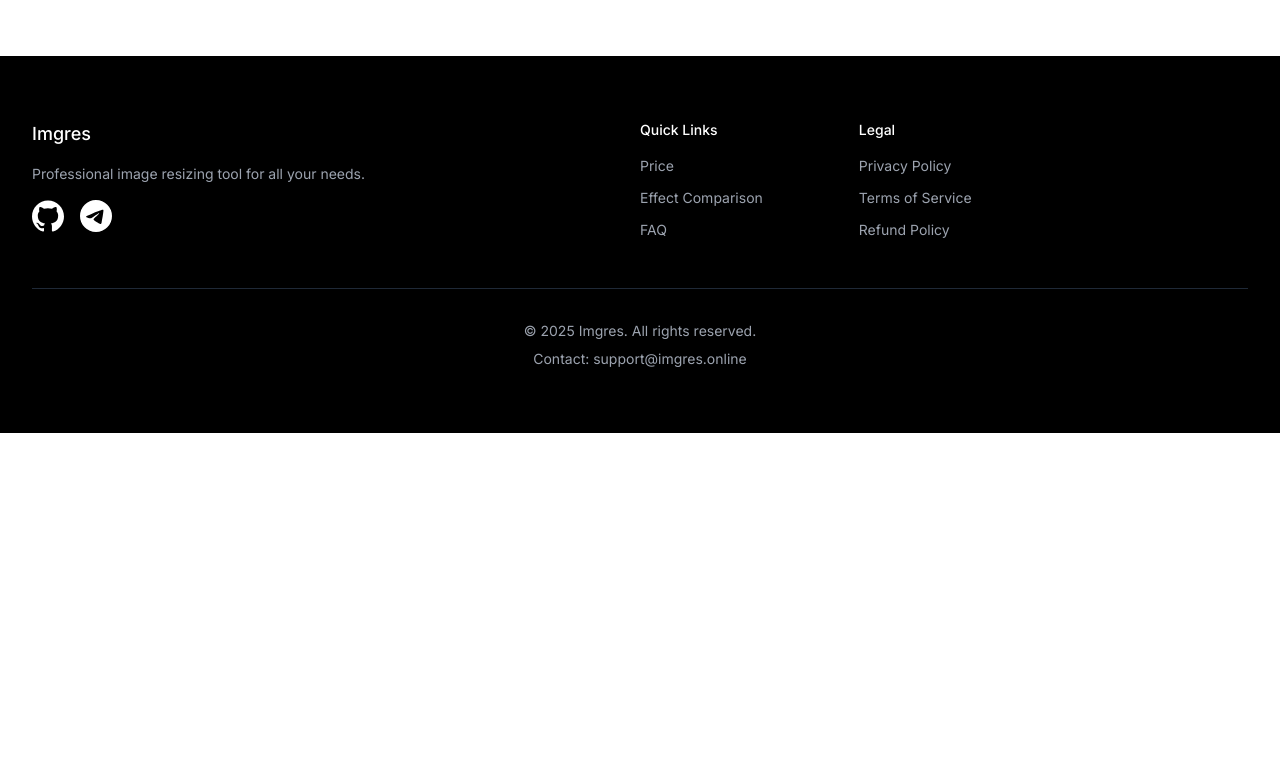
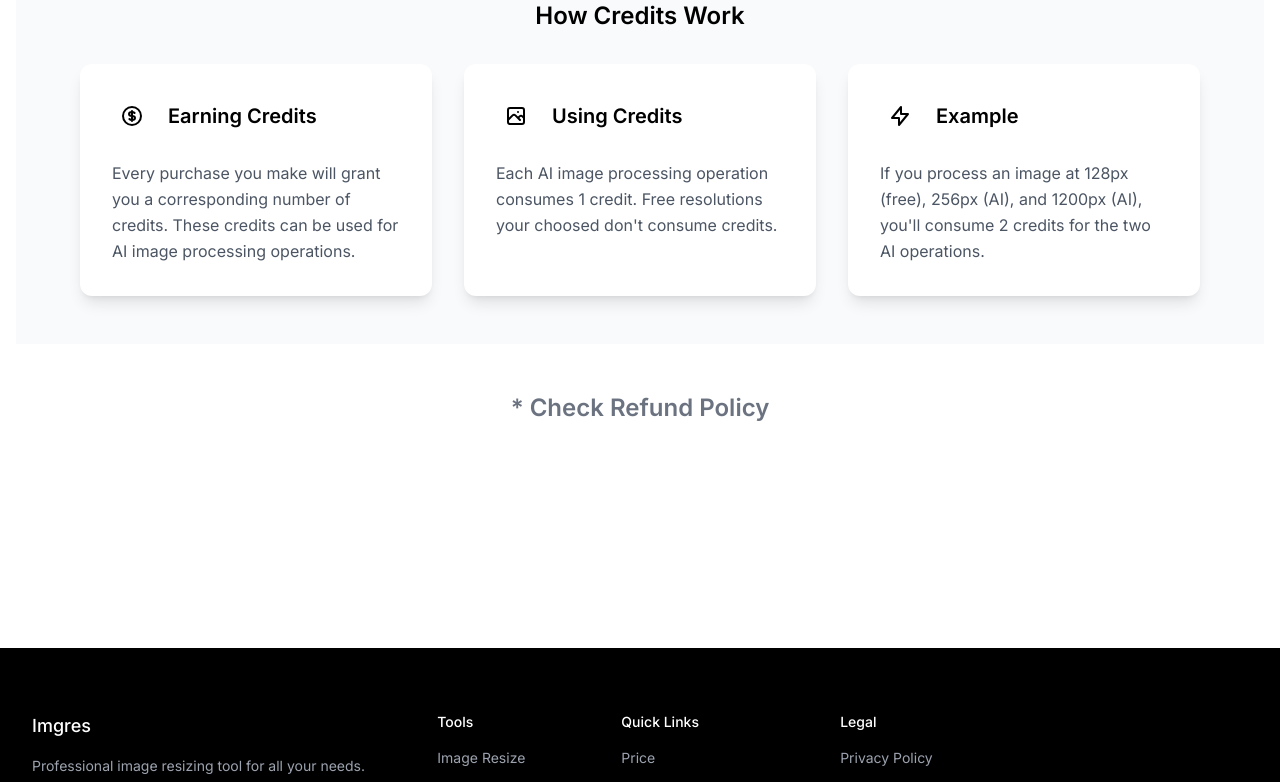
Before and after one commit to wms-why/imgres-web, a Next.js app: page /price in a window 1280 px wide. Shown: the part 1100-1882 px from the top of the page. Before the commit the page ends 1533 px from the top, so only its background shows below. Built offline with nearby package versions, Linux system fonts and the light colour scheme.

Commit message:
添加credits说明

```diff
--- a/app/components/Footer.tsx
+++ b/app/components/Footer.tsx
@@ -5,7 +5,7 @@ const Footer = () => {
     <footer className="w-full bg-black text-gray-400">
       <div className="w-full mx-auto px-4 sm:px-6 lg:px-8 py-16">
         <div className="flex ">
-          <div className='w-1/2'>
+          <div className='w-1/3'>
             <h2 className="text-white text-lg font-medium mb-4">Imgres</h2>
             <p className="text-sm mb-4">
               Professional image resizing tool for all your needs.
@@ -22,7 +22,16 @@ const Footer = () => {
             </div>
 
           </div>
-          <div className='flex justify-center gap-24 '>
+          <div className='w-2/3 flex justify-arround gap-24 '>
+            <div>
+              <h2 className="text-white text-sm font-medium mb-4">Tools</h2>
+              <ul className="space-y-3 text-sm">
+                <li>
+                  <a href="/" className="hover:text-white transition-colors">Image Resize</a>
+                </li>
+              </ul>
+            </div>
+
             <div>
               <h2 className="text-white text-sm font-medium mb-4">Quick Links</h2>
               <ul className="space-y-3 text-sm">
--- a/app/components/ImageResizer.tsx
+++ b/app/components/ImageResizer.tsx
@@ -205,9 +205,9 @@ const ImageResizer = () => {
       if (size.useAI) {
         return (
           <>
-            <span className="text-green-500 text-xl font-bold" title="use AI to resize image with this size">AI</span>
+            <span className="text-green-500  font-bold" title="use AI to resize image with this size">AI</span>{" | "}
             <span
-              className="text-gray-500 cursor-pointer text-xl font-bold"
+              className="text-gray-500 cursor-pointer  font-bold"
               title="use Algorithm to resize image with this size (free)"
               onClick={() => {
                 size.useAI = false;
@@ -222,7 +222,7 @@ const ImageResizer = () => {
         return (
           <>
             <span
-              className="text-gray-500 cursor-pointer text-xl font-bold"
+              className="text-gray-500 cursor-pointer font-bold"
               title="use AI to resize image with this size"
               onClick={() => {
                 size.useAI = true;
@@ -230,8 +230,9 @@ const ImageResizer = () => {
               }}
             >
               AI
-            </span>{" "}
-            | <span className="text-green-500 text-xl font-bold"
+            </span>
+            {" | "}
+            <span className="text-green-500  font-bold"
               title="use Algorithm to resize image with this size (free)"
             >free</span>
           </>
--- a/app/price/page.tsx
+++ b/app/price/page.tsx
@@ -2,7 +2,6 @@
 
 import { useState } from 'react'
 import { prices } from '@/lib/price'
-import Link from 'next/link'
 export default function PricingPage() {
   const oneTimeCredits = prices.filter(p => p.type === "one-time")
   const subscriptionCredits = prices.filter(p => p.type === "subscription")
@@ -13,6 +12,9 @@ export default function PricingPage() {
   return (
     <section id="price" className="container mx-auto px-4 ">
       <h2 className="text-4xl font-semibold text-center mb-12">Price</h2>
+
+      <h3 className="text-2xl font-semibold text-center mb-8">Pay For Credits</h3>
+
       <div className="grid md:grid-cols-2 gap-8 max-w-6xl mx-auto">
         {/* One-time Payment Section */}
         <div className="bg-white rounded-lg shadow-sm p-6">
@@ -131,8 +133,61 @@ export default function PricingPage() {
 
         </div>
       </div>
-      <div className="text-md text-center mb-12">
-        <a href="/refund-policy" className='text-gray-500'>* Check Refund Policy</a>
+
+      {/* Credits Explanation */}
+      <div className="w-full py-12 bg-gray-50">
+        <div className="max-w-6xl mx-auto px-4">
+          <h3 className="text-2xl font-semibold text-center mb-8">How Credits Work</h3>
+          <div className="grid md:grid-cols-3 gap-8">
+            <div className="bg-white p-8 rounded-xl shadow-lg hover:shadow-xl transition-shadow">
+              <div className="flex items-center mb-6">
+                <div className="w-10 h-10 bg-primary/10 rounded-full flex items-center justify-center mr-4">
+                  <svg className="w-6 h-6 text-primary" fill="none" stroke="currentColor" viewBox="0 0 24 24" xmlns="http://www.w3.org/2000/svg">
+                    <path strokeLinecap="round" strokeLinejoin="round" strokeWidth={2} d="M12 8c-1.657 0-3 .895-3 2s1.343 2 3 2 3 .895 3 2-1.343 2-3 2m0-8c1.11 0 2.08.402 2.599 1M12 8V7m0 1v8m0 0v1m0-1c-1.11 0-2.08-.402-2.599-1M21 12a9 9 0 11-18 0 9 9 0 0118 0z" />
+                  </svg>
+                </div>
+                <h3 className="text-xl font-semibold">Earning Credits</h3>
+              </div>
+              <p className="text-gray-600 leading-relaxed">
+                Every purchase you make will grant you a corresponding number of credits. These credits can be used for AI image processing operations.
+              </p>
+            </div>
+
+            <div className="bg-white p-8 rounded-xl shadow-lg hover:shadow-xl transition-shadow">
+              <div className="flex items-center mb-6">
+                <div className="w-10 h-10 bg-primary/10 rounded-full flex items-center justify-center mr-4">
+                  <svg className="w-6 h-6 text-primary" fill="none" stroke="currentColor" viewBox="0 0 24 24" xmlns="http://www.w3.org/2000/svg">
+                    <path strokeLinecap="round" strokeLinejoin="round" strokeWidth={2} d="M4 16l4.586-4.586a2 2 0 012.828 0L16 16m-2-2l1.586-1.586a2 2 0 012.828 0L20 14m-6-6h.01M6 20h12a2 2 0 002-2V6a2 2 0 00-2-2H6a2 2 0 00-2 2v12a2 2 0 002 2z" />
+                  </svg>
+                </div>
+                <h3 className="text-xl font-semibold">Using Credits</h3>
+              </div>
+              <p className="text-gray-600 leading-relaxed">
+                Each AI image processing operation consumes 1 credit. Free resolutions your choosed don't consume credits.
+              </p>
+            </div>
+
+            <div className="bg-white p-8 rounded-xl shadow-lg hover:shadow-xl transition-shadow">
+              <div className="flex items-center mb-6">
+                <div className="w-10 h-10 bg-primary/10 rounded-full flex items-center justify-center mr-4">
+                  <svg className="w-6 h-6 text-primary" fill="none" stroke="currentColor" viewBox="0 0 24 24" xmlns="http://www.w3.org/2000/svg">
+                    <path strokeLinecap="round" strokeLinejoin="round" strokeWidth={2} d="M13 10V3L4 14h7v7l9-11h-7z" />
+                  </svg>
+                </div>
+                <h3 className="text-xl font-semibold">Example</h3>
+              </div>
+              <p className="text-gray-600 leading-relaxed">
+                If you process an image at 128px (free), 256px (AI), and 1200px (AI), you'll consume 2 credits for the two AI operations.
+              </p>
+            </div>
+          </div>
+        </div>
+      </div>
+      <div className="text-md text-center mb-12 py-12">
+        <h3 className="text-2xl font-semibold text-center mb-8">
+          <a href="/refund-policy" className="text-gray-500">* Check Refund Policy</a>
+        </h3>
+
       </div>
     </section>
   )
```
